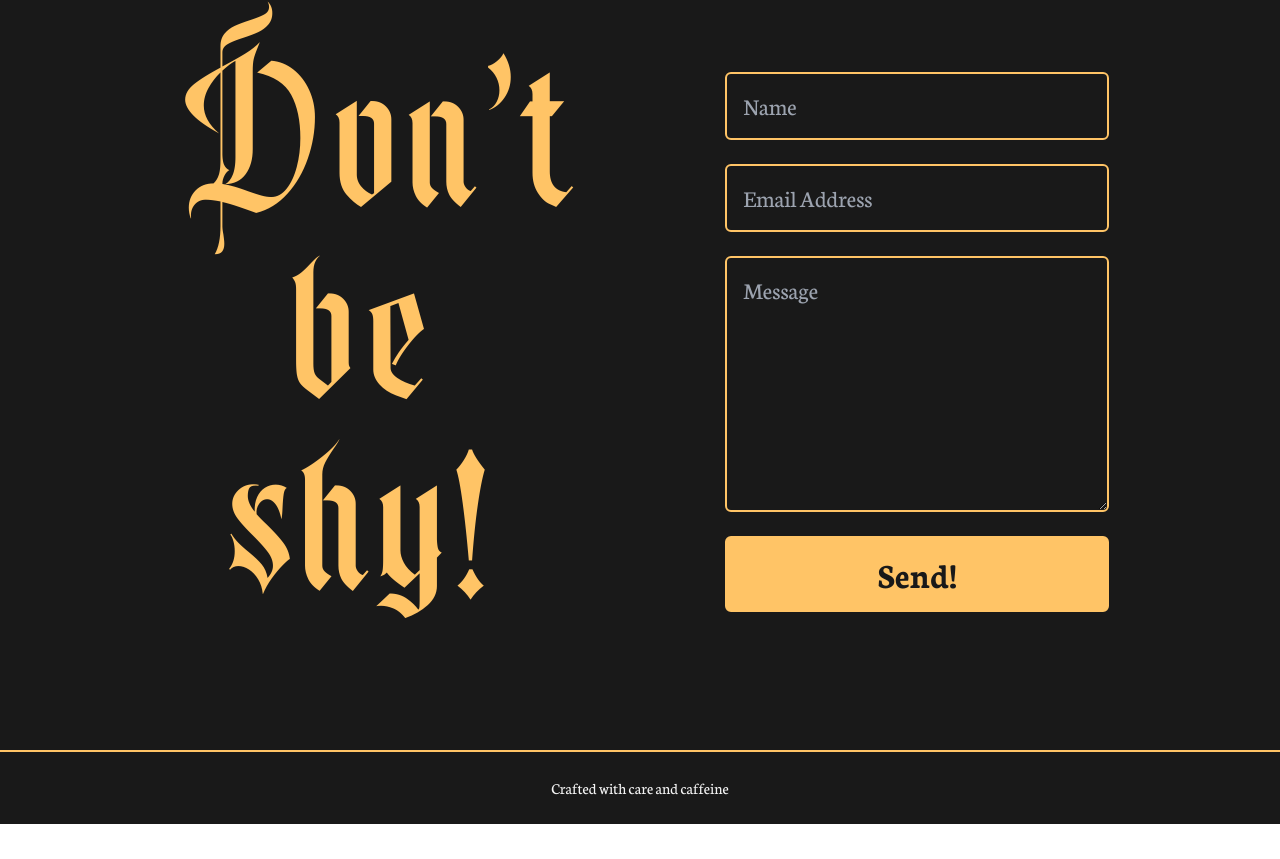
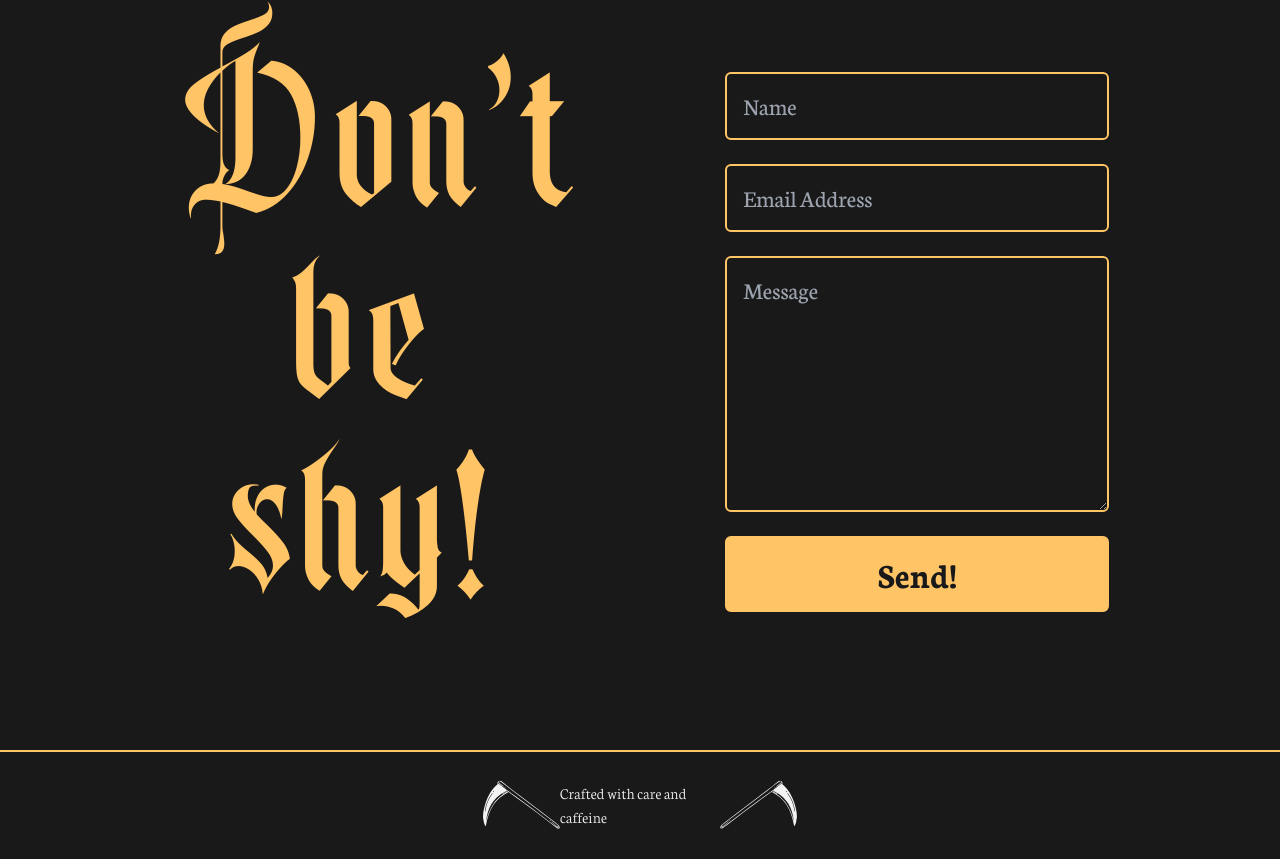
Before and after one commit to Be-Freezin/Brayden-Portfolio-Official, a React (Vite) app in the folder Brayden-Portfolio/: page / in a window 1280 px wide. Shown: the part 5343-6202 px from the top of the page. Before the commit the page ends 6167 px from the top, so only its background shows below. Built offline with nearby package versions, Linux system fonts and the light colour scheme.

Commit message:
imgs to footer

```diff
--- a/Brayden-Portfolio/src/components/Footer/Footer.jsx
+++ b/Brayden-Portfolio/src/components/Footer/Footer.jsx
@@ -1,12 +1,17 @@
 import React from 'react'
+import scytheLeft from '../../../public/scythe left.svg'
+import scytheRight from '../../../public/scythe right.svg'
 
 const Footer = () => {
-  return (
+	return (
 		<div className=' flex justify-center border-t-2 border-bordermain py-6'>
-			<p className='font-paragraph text-skin-base '>
-
-				Crafted with care and caffeine
-			</p>
+			<div className='flex flex-row items-center justify-evenly w-1/4'>
+				<img src={scytheLeft} alt='' srcset='' className='w-20' />
+				<p className='font-paragraph text-skin-base font-light '>
+					Crafted with care and caffeine
+				</p>
+				<img src={scytheRight} alt='' srcset='' className='w-20' />
+			</div>
 		</div>
 	)
 }
```
Also changed, not shown: Brayden-Portfolio/public/scythe left.svg (added), Brayden-Portfolio/public/scythe right.svg (added).
